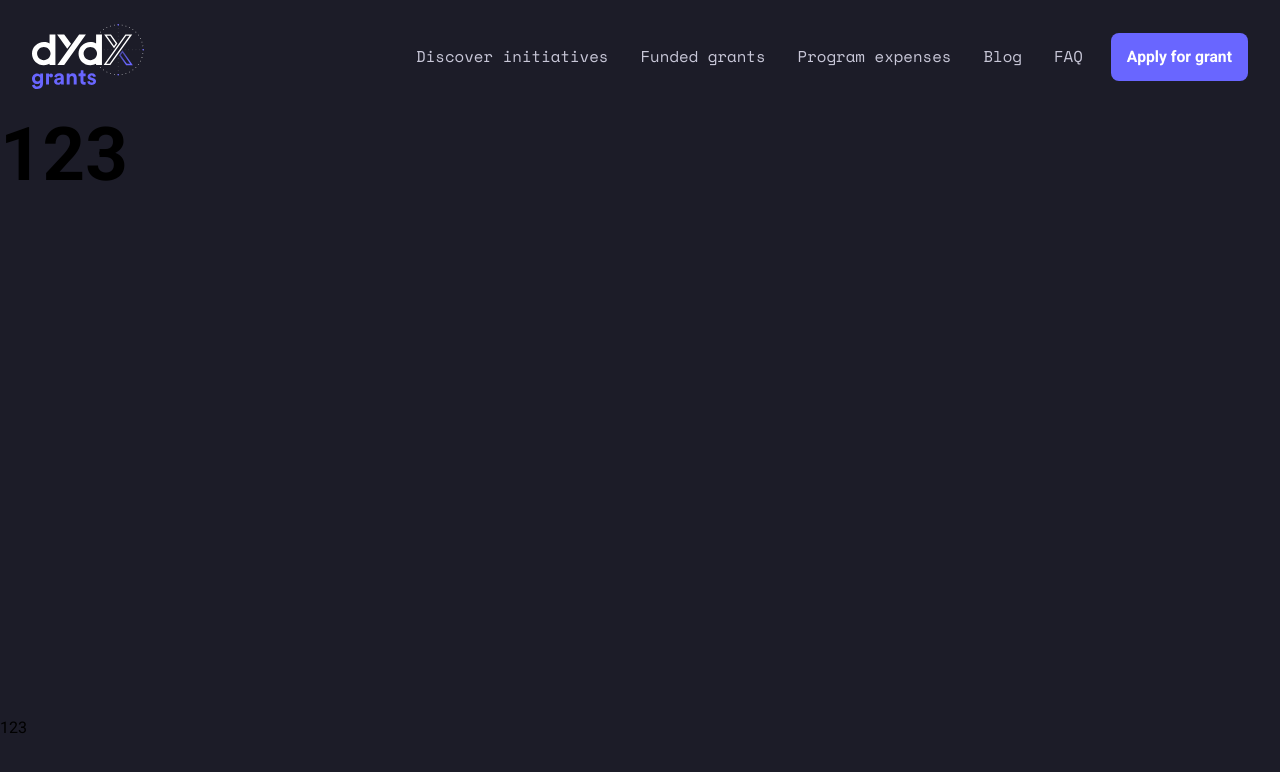
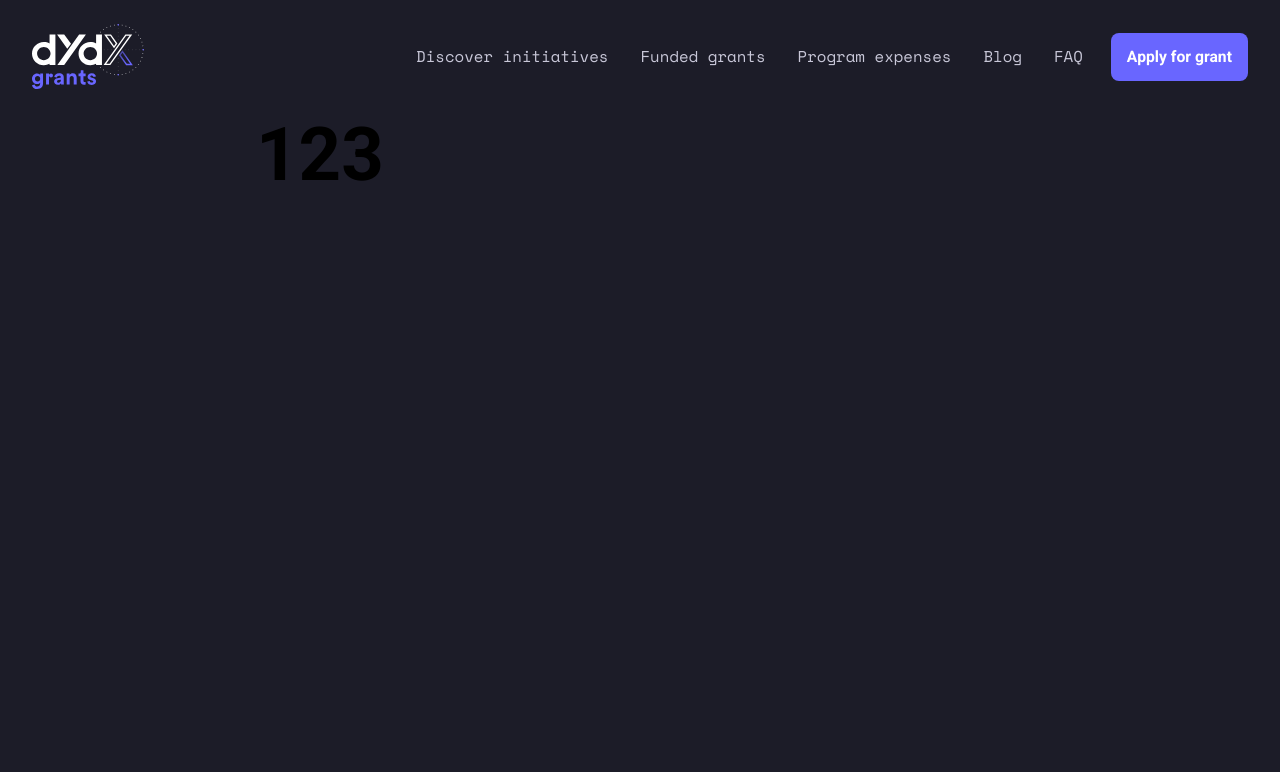
Before and after one commit to ROFLERGG/dYdX, a React (Vite) app: page / in a window 1280 px wide. Shown: the top 772 px of the page. Built offline with nearby package versions, Linux system fonts and the light colour scheme.

Commit message:
added footer

```diff
--- a/src/components/layout.jsx
+++ b/src/components/layout.jsx
@@ -31,7 +31,17 @@ const Layout = ({ children }) => {
         </div>
       </header>
       <main className="flex-1">{children}</main>
-      <footer className="w-full py-[60px]">123</footer>
+      <footer className="w-full py-[60px]">
+        <div className="container">
+          <div className="flex justify-between items-center">
+            <div className="flex items-center space-x-8">
+              <a href="/">
+                <img src="" alt="" />
+              </a>
+            </div>
+          </div>
+        </div>
+      </footer>
     </div>
   );
 };
--- a/src/components/sections/hero.jsx
+++ b/src/components/sections/hero.jsx
@@ -1,6 +1,8 @@
 const Hero = () => {
   return (
-    <div className="hero">123</div>
+    <div className="hero">
+      <div className="container">123</div>
+    </div>
   )
 }
 
--- a/tailwind.config.js
+++ b/tailwind.config.js
@@ -8,7 +8,11 @@ export default {
   theme: {
     container: {
       center: true,
-      padding: '1rem'
+      padding: '1rem',
+      screens: {
+        'sm': '800px',
+        default: '1600px'
+      }
     },
     colors: {
       'primary': '#1C1C28',
```
